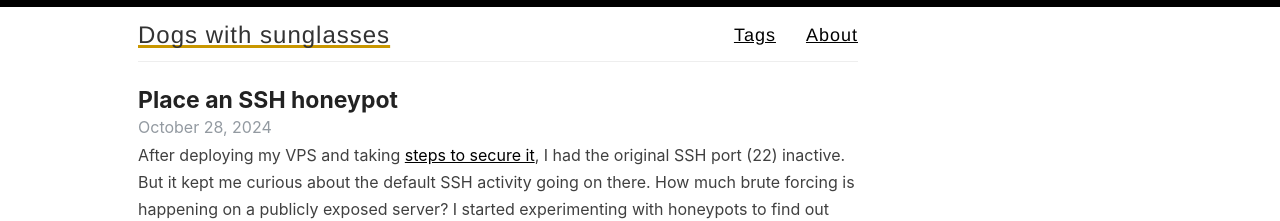
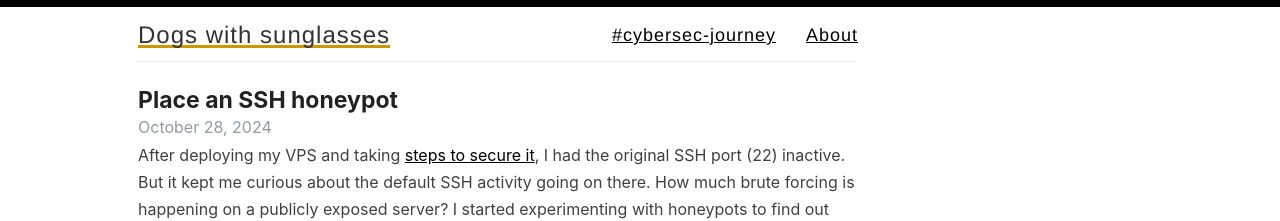
Before and after one commit to panacotar/blog, a Jekyll site: the page built from index.html, in a window 1280 px wide. Shown: the top 221 px of the page. Built offline with Jekyll 4.4.1, drawn with Linux system fonts in a browser that asks for light colours; the list of posts is cut into pages by our own code.

Commit message:
Add navigation link to cybersec-journey tag

```diff
--- a/_layouts/default.html
+++ b/_layouts/default.html
@@ -33,7 +33,7 @@
             </a>
 
             <nav>
-              <a href="{{ site.baseurl }}/tags" class="nav-link">Tags</a>
+              <a href="{{ site.baseurl }}/tags#cybersec-journey" class="nav-link">#cybersec-journey</a>
               <div class="nav-separator">|</div>
               <a href="{{ site.baseurl }}/about" class="nav-link">About</a>
             </nav>
```
